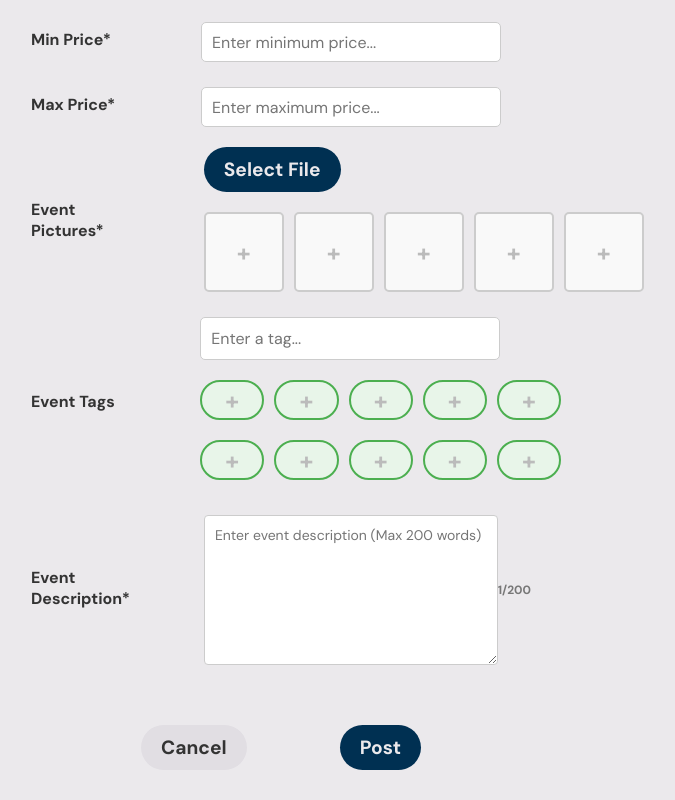
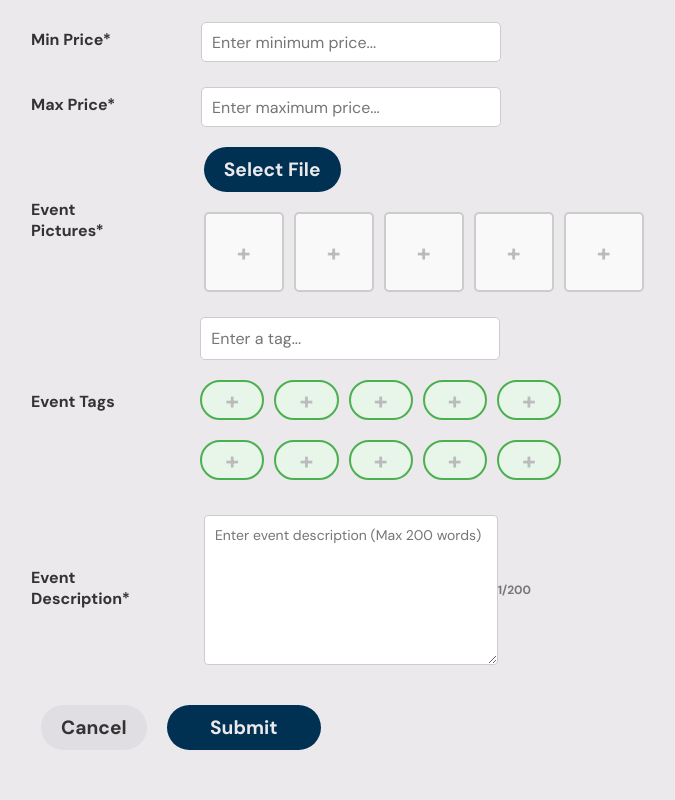
Before and after one commit to charlielang02/aurora-itinerary-app, a React (Vite) app: page /create-event in a window 1280 px wide. Shown: the part 720-1520 px from the top of the page, without its empty margins (359-1034 px from the left). Built offline with nearby package versions, Linux system fonts and the light colour scheme.

Commit message:
add form to required fields

```diff
--- a/src/pages/CreateEvent.jsx
+++ b/src/pages/CreateEvent.jsx
@@ -4,6 +4,7 @@ import { Link } from "react-router-dom";
 import "./CreateEvent.css";
 import EventPicturesUpload from "../components/EventPicturesUpload";
 import TagInput from "../components/TagInput";
+import { useNavigate } from "react-router-dom";
 
 // Hardcoded data for countries, states/provinces, and cities
 const countries = [
@@ -69,6 +70,7 @@ const CreateEvent = () => {
   const [minPrice, setMinPrice] = useState("");
   const [maxPrice, setMaxPrice] = useState("");
   const [eventDescription, setEventDescription] = useState("");
+  const navigate = useNavigate();
 
   useEffect(() => window.scrollTo(0, 0), []);
 
@@ -96,11 +98,16 @@ const CreateEvent = () => {
     }
   };
 
+  const handleSubmit = () => {
+    navigate("/my-events");
+  }
+
   return (
     <div className="create-event-container">
       <h1 className="create-event-header">Create New Event</h1>
 
       {/* Event Name Field */}
+      <form action="" onSubmit={handleSubmit}>
       <div className="input-row">
         <label htmlFor="event-name" className="input-label">Event Name*</label>
         <input
@@ -291,10 +298,9 @@ const CreateEvent = () => {
         <button className="create-event-cancel">
           <Link to="/">Cancel</Link>
         </button>
-        <button className="create-event-post">
-          <Link to="/my-events" id="post">Post</Link>
-        </button>
+        <input className="create-event-post" type="submit"/>
       </div>
+      </form>
     </div>
   );
 };
```
